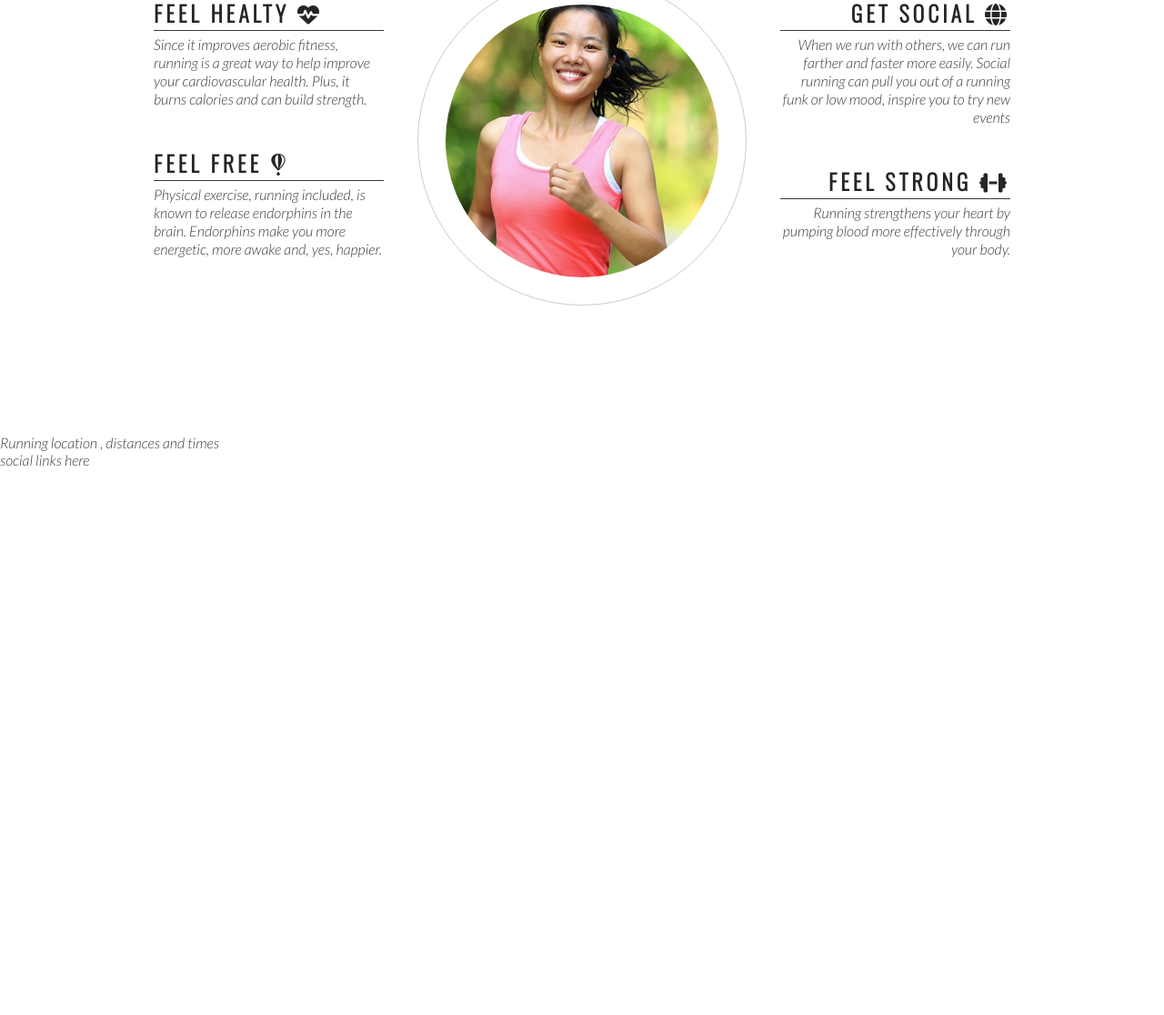
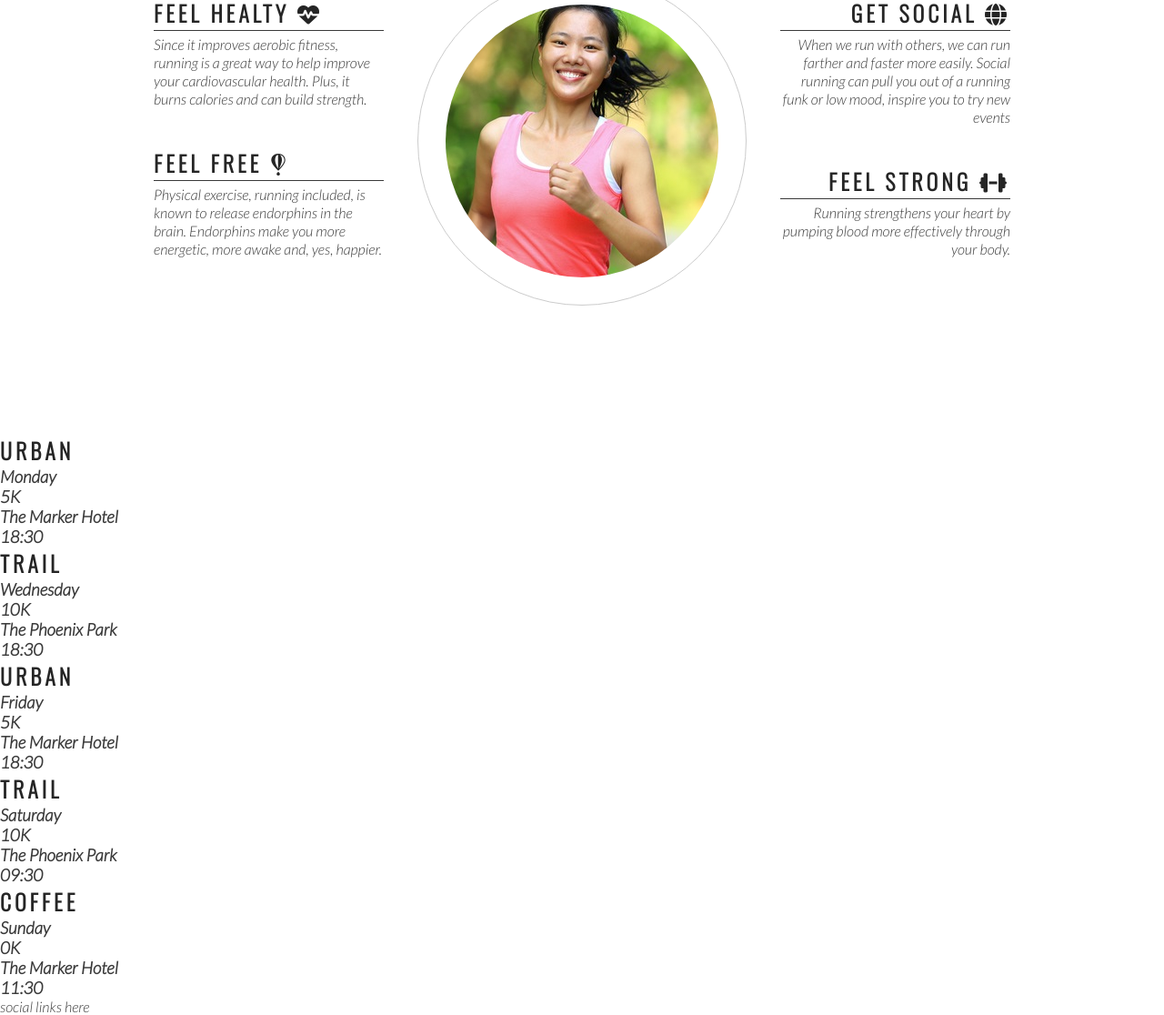
Before and after one commit to Medhmo/love-running, a plain HTML site: page index.html in a window 1280 px wide. Shown: the part 848-1964 px from the top of the page at 91% size. Before the commit the page ends 1363 px from the top, so only its background shows below. Drawn offline with nearby package versions, Linux system fonts and the light colour scheme.

Commit message:
Add met up times main structure

```diff
--- a/index.html
+++ b/index.html
@@ -80,7 +80,42 @@
         </div>
     </section>
     <section>
-        Running location , distances and times
+        <div>
+        <h2>Urban</h2>
+        <h3>Monday</h3>
+        <h3>5K</h3>
+        <h3>The Marker Hotel</h3>
+        <h3>18:30</h3>
+        </div>
+        <div>
+            <h2>Trail</h2>
+            <h3>Wednesday</h3>
+            <h3>10K</h3>
+            <h3>The Phoenix Park</h3>
+            <h3>18:30</h3>
+            </div>
+            <div>
+                <h2>Urban</h2>
+                <h3>Friday</h3>
+                <h3>5K</h3>
+                <h3>The Marker Hotel</h3>
+                <h3>18:30</h3>
+                </div>
+                <div>
+                    <h2>Trail</h2>
+                    <h3>Saturday</h3>
+                    <h3>10K</h3>
+                    <h3>The Phoenix Park</h3>
+                    <h3>09:30</h3>
+                    </div>
+                    <div>
+                        <h2>Coffee</h2>
+                        <h3>Sunday</h3>
+                        <h3>0K</h3>
+                        <h3>The Marker Hotel</h3>
+                        <h3>11:30</h3>
+                        </div>
+
     </section>
     <footer>
         social links here
```
